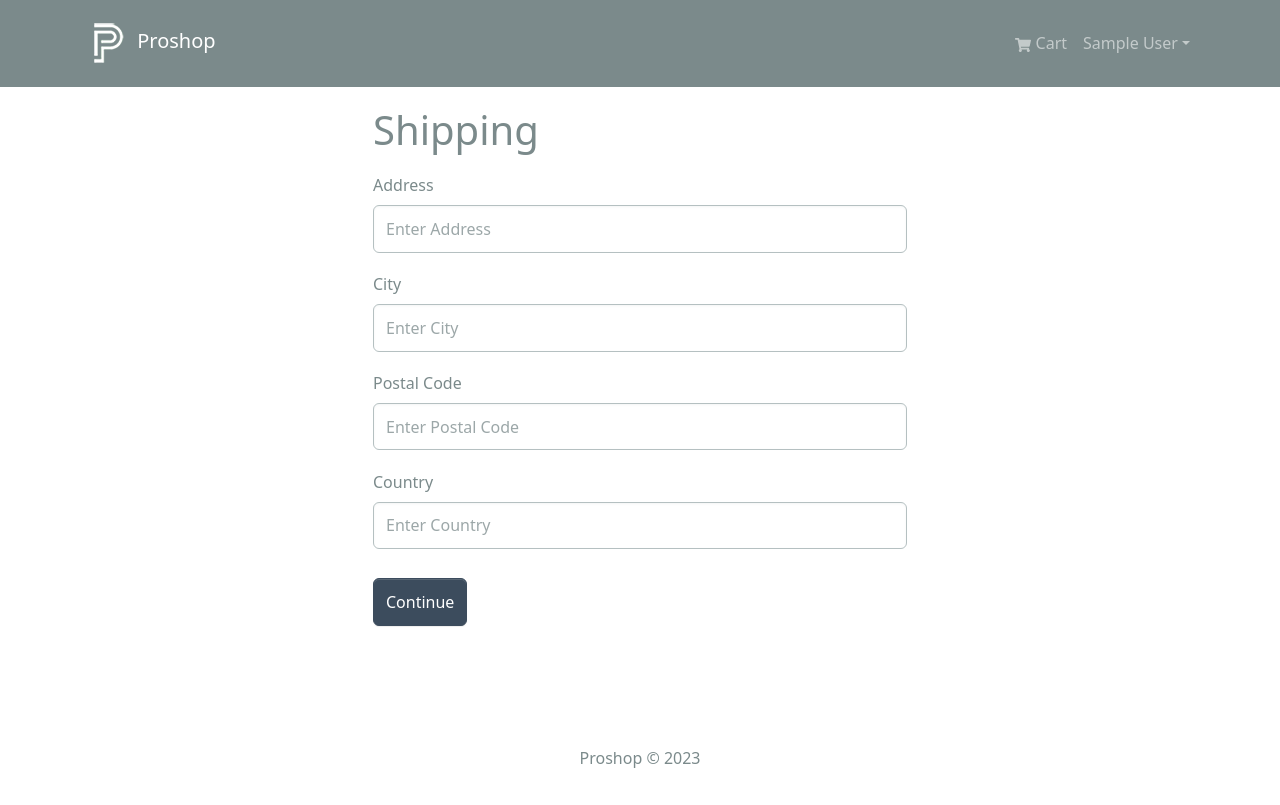
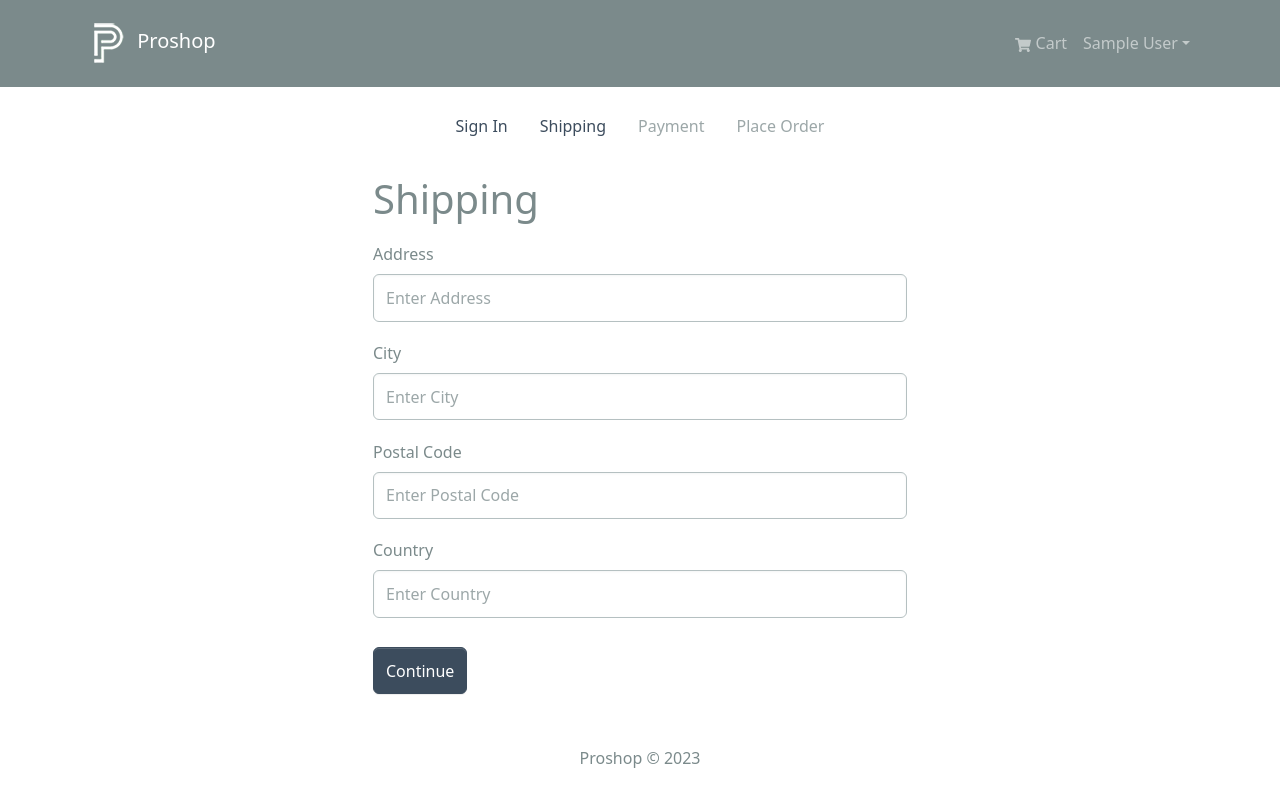
Before and after one commit to manovarun/proshop-v2, a React (Create React App) app in the folder client/: page /shipping in a window 1280 px wide. Built offline with nearby package versions, Linux system fonts and the light colour scheme; sample sign-in values are in the browser's storage.

Commit message:
Checkout Steps

```diff
--- a/client/src/Screens/ShippingScreen.jsx
+++ b/client/src/Screens/ShippingScreen.jsx
@@ -5,6 +5,7 @@
 import { useDispatch, useSelector } from 'react-redux';
 import { useNavigate } from 'react-router-dom';
 import { saveShippingAddress } from '../slices/cartSlice';
+import CheckOutSteps from '../components/CheckOutSteps';
 
 const ShippingScreen = () => {
   const cart = useSelector((state) => state.cart);
@@ -28,6 +29,7 @@
 
   return (
     <FormContainer>
+      <CheckOutSteps step1 step2 />
       <h1>Shipping</h1>
       <Form onSubmit={submitHandler}>
         <Form.Group controlId="address" className="my-3">
--- /dev/null
+++ b/client/src/components/CheckOutSteps.jsx
@@ -0,0 +1,48 @@
+import React from 'react';
+import { Nav } from 'react-bootstrap';
+import { LinkContainer } from 'react-router-bootstrap';
+
+const CheckOutSteps = ({ step1, step2, step3, step4 }) => {
+  return (
+    <Nav className="justify-content-center mb-4">
+      <Nav.Item>
+        {step1 ? (
+          <LinkContainer to="/login">
+            <Nav.Link>Sign In</Nav.Link>
+          </LinkContainer>
+        ) : (
+          <Nav.Link disabled>Sign In</Nav.Link>
+        )}
+      </Nav.Item>
+      <Nav.Item>
+        {step2 ? (
+          <LinkContainer to="/shipping">
+            <Nav.Link>Shipping</Nav.Link>
+          </LinkContainer>
+        ) : (
+          <Nav.Link disabled>Shipping</Nav.Link>
+        )}
+      </Nav.Item>
+      <Nav.Item>
+        {step3 ? (
+          <LinkContainer to="/payment">
+            <Nav.Link>Payment</Nav.Link>
+          </LinkContainer>
+        ) : (
+          <Nav.Link disabled>Payment</Nav.Link>
+        )}
+      </Nav.Item>
+      <Nav.Item>
+        {step4 ? (
+          <LinkContainer to="/placeorder">
+            <Nav.Link>Place Order</Nav.Link>
+          </LinkContainer>
+        ) : (
+          <Nav.Link disabled>Place Order</Nav.Link>
+        )}
+      </Nav.Item>
+    </Nav>
+  );
+};
+
+export default CheckOutSteps;
```
